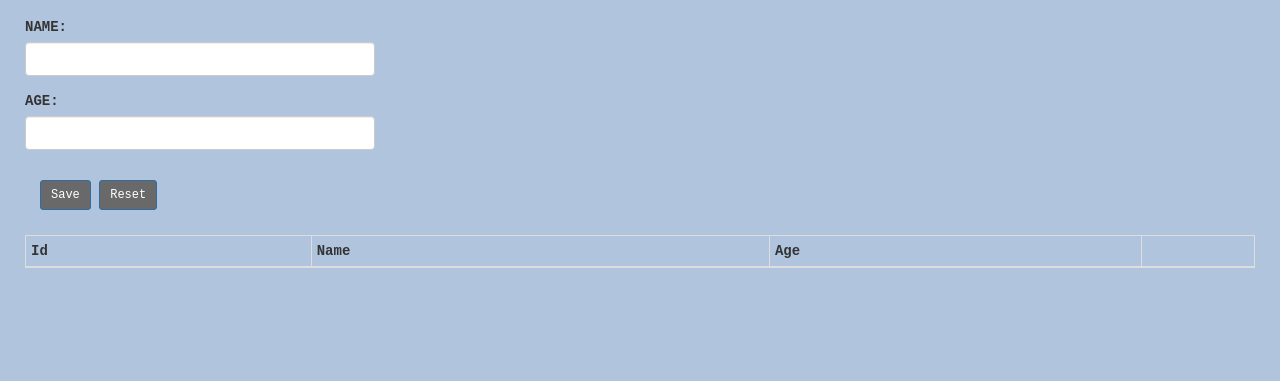
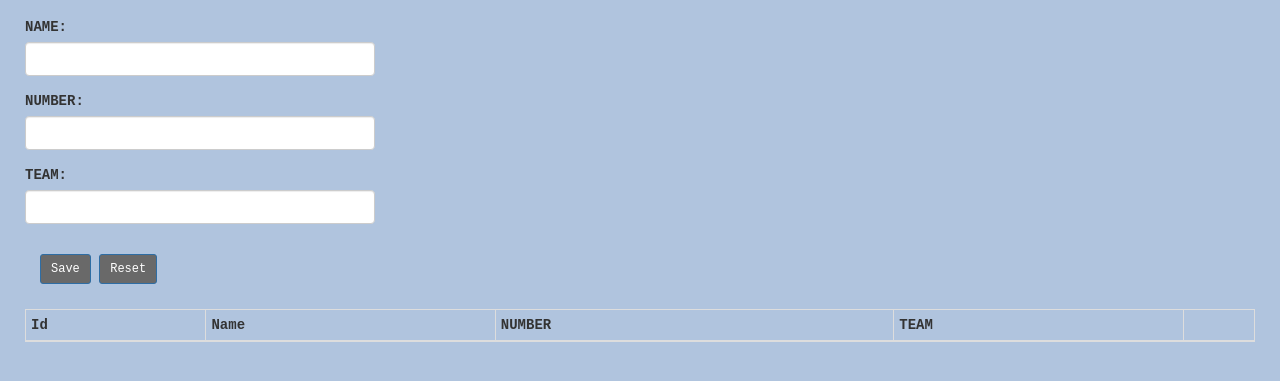
Before and after one commit to AndiiSkosyr/nodeLabs, a website: page lab4/mongoapp/public/index.html in a window 1280 px wide. Shown: the part 101-482 px from the top of the page. Drawn offline with nearby package versions, Linux system fonts and the light colour scheme; no server answers; a web font is replaced by a local one.

Commit message:
lab4 final commit

```diff
--- a/lab4/mongoapp/public/index.html
+++ b/lab4/mongoapp/public/index.html
@@ -30,7 +30,11 @@
             <input class="form-control" name="name" />
         </div>
         <div class="form-group" style="width: 350px;">
-            <label for="age">AGE:</label>
+            <label for="age">NUMBER:</label>
+            <input class="form-control" name="age" />
+        </div>
+        <div class="form-group" style="width: 350px;">
+            <label for="age">TEAM:</label>
             <input class="form-control" name="age" />
         </div>
         <div class="panel-body" style="padding-left: auto; padding-right: auto; margin-bottom: 10px;">
@@ -39,7 +43,7 @@
         </div>
     </form>
     <table class="table table-condensed table-striped table-bordered">
-        <thead><tr><th>Id</th><th>Name</th><th>Age</th><th></th></tr></thead>
+        <thead><tr><th>Id</th><th>Name</th><th>NUMBER</th><th>TEAM</th><th></th></tr></thead>
         <tbody>
         </tbody>
     </table>
@@ -147,6 +151,10 @@
             ageTd.append(user.age);
             tr.append(ageTd);
 
+            const teamTd = document.createElement("td");
+            nameTd.append();
+            tr.append(teamTd);
+
             const linksTd = document.createElement("td");
 
             const editLink = document.createElement("a");
```
